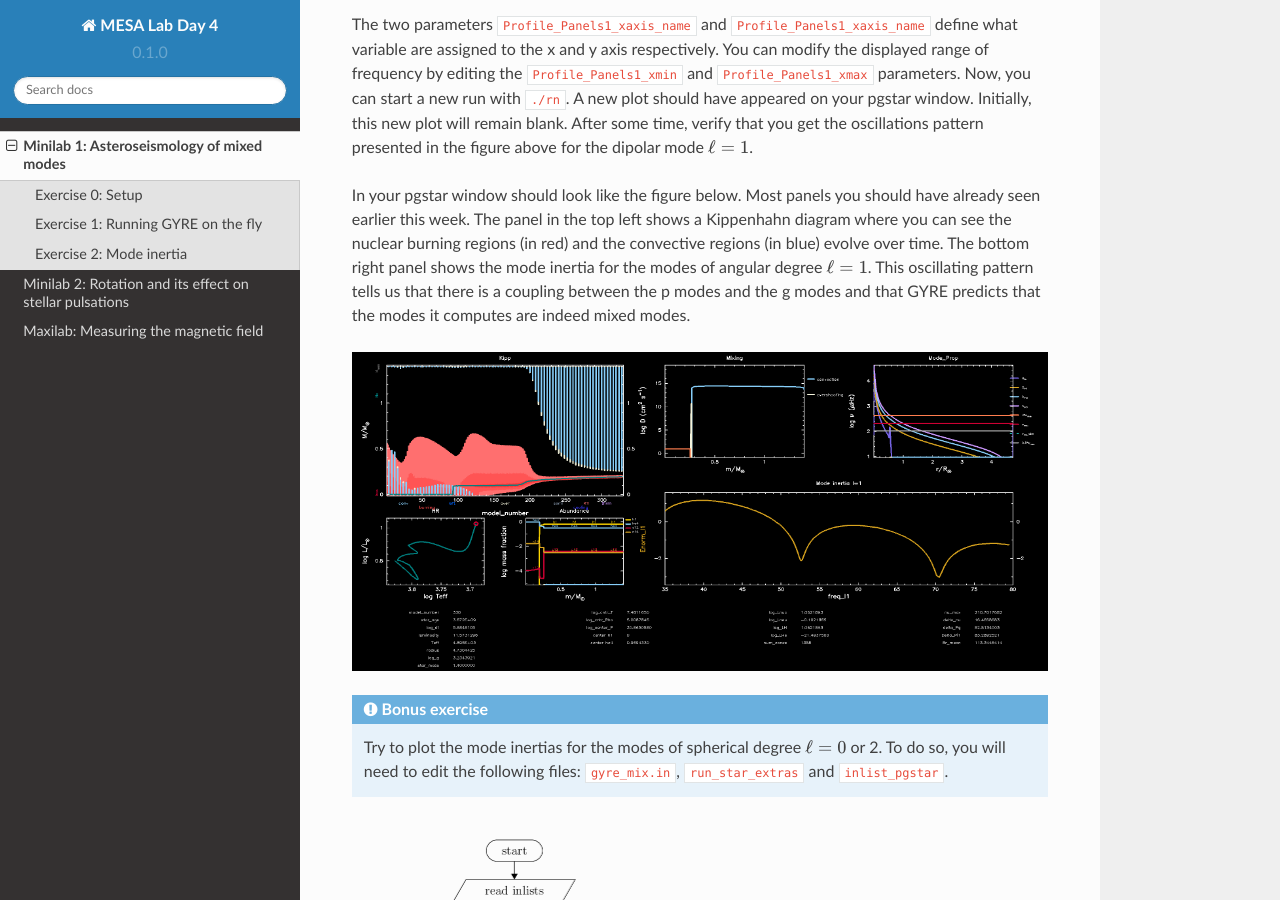
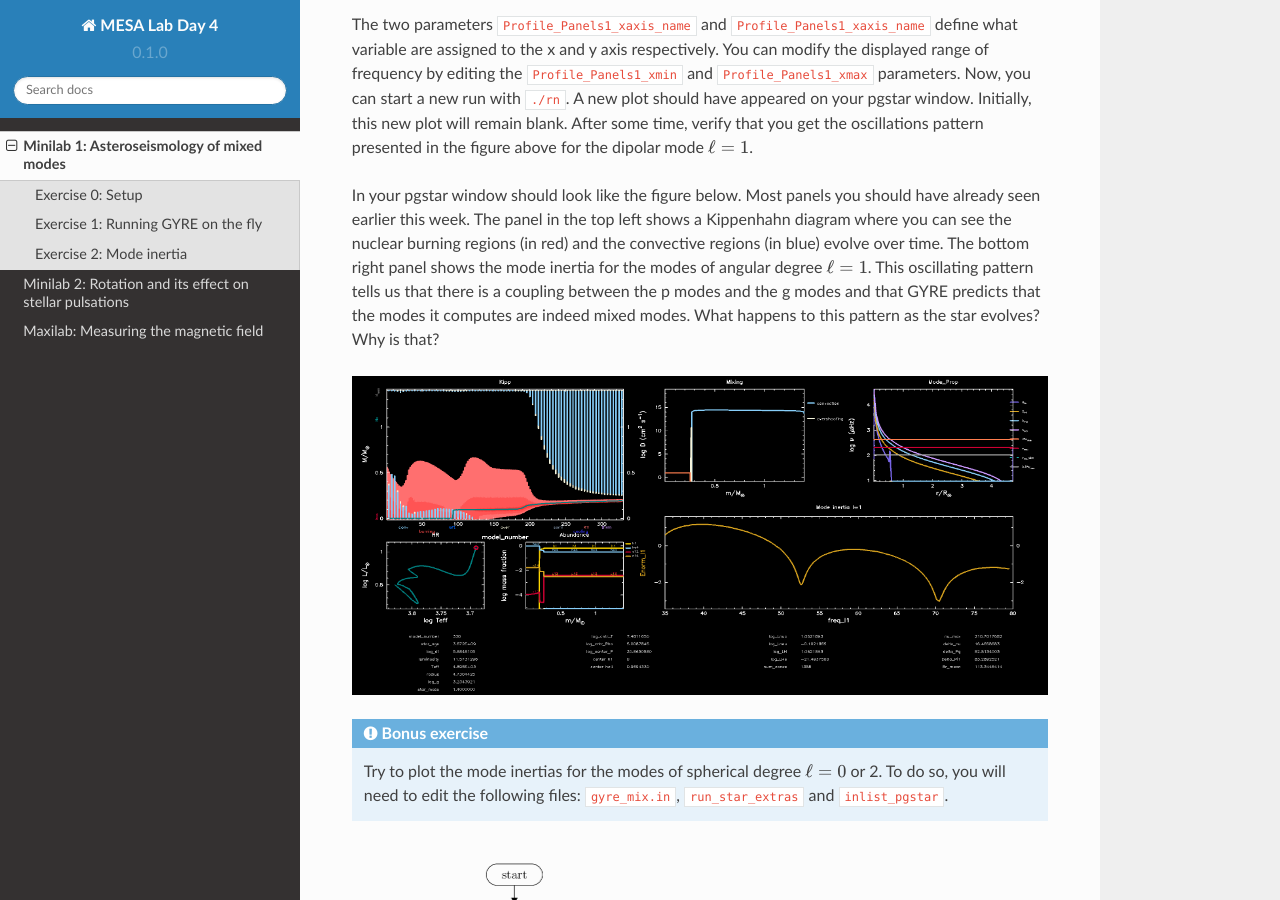
Before and after one commit to mesa-summer-school-2023/mesa-school-bugnet, a Sphinx documentation site: the page built from docs/minilab1.rst, in a window 1280 px wide and 900 px high, scrolled down 6695 px. Built offline with Sphinx 7.4.7 and the Read the Docs theme 2.0.0, drawn with Linux system fonts in a browser that asks for light colours.

Commit message:
Update minilab1.rst

```diff
--- a/docs/minilab1.rst
+++ b/docs/minilab1.rst
@@ -259,7 +259,7 @@ The last step for this minilab is to plot the mode inertia Eq. (1) to see what i
 The two parameters ``Profile_Panels1_xaxis_name`` and ``Profile_Panels1_xaxis_name`` define what variable are assigned to the x and y axis respectively. You can modify the displayed range of frequency by editing the ``Profile_Panels1_xmin`` and ``Profile_Panels1_xmax`` parameters.
 Now, you can start a new run with ``./rn``. A new plot should have appeared on your pgstar window. Initially, this new plot will remain blank. After some time, verify that you get the oscillations pattern presented in the figure above for the dipolar mode :math:`\ell = 1`.
 
-In your pgstar window should look like the figure below. Most panels you should have already seen earlier this week. The panel in the top left shows a Kippenhahn diagram where you can see the nuclear burning regions (in red) and the convective regions (in blue) evolve over time. The bottom right panel shows the mode inertia for the modes of angular degree :math:`\ell = 1`. This oscillating pattern tells us that there is a coupling between the p modes and the g modes and that GYRE predicts that the modes it computes are indeed mixed modes.
+In your pgstar window should look like the figure below. Most panels you should have already seen earlier this week. The panel in the top left shows a Kippenhahn diagram where you can see the nuclear burning regions (in red) and the convective regions (in blue) evolve over time. The bottom right panel shows the mode inertia for the modes of angular degree :math:`\ell = 1`. This oscillating pattern tells us that there is a coupling between the p modes and the g modes and that GYRE predicts that the modes it computes are indeed mixed modes. What happens to this pattern as the star evolves? Why is that?
 
 .. image:: grid_000330.png
    :alt: PGplot_mode_inertia
```
